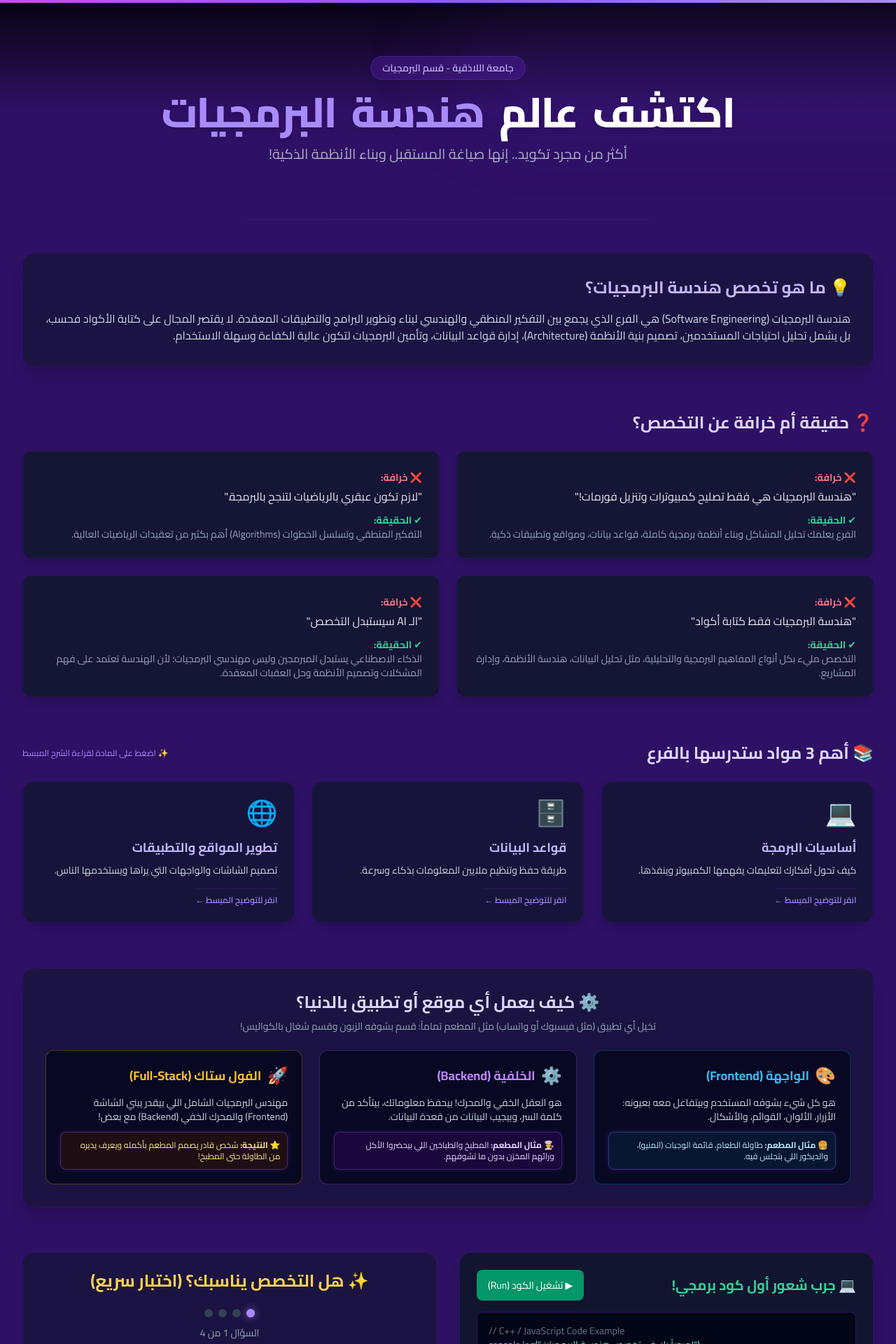
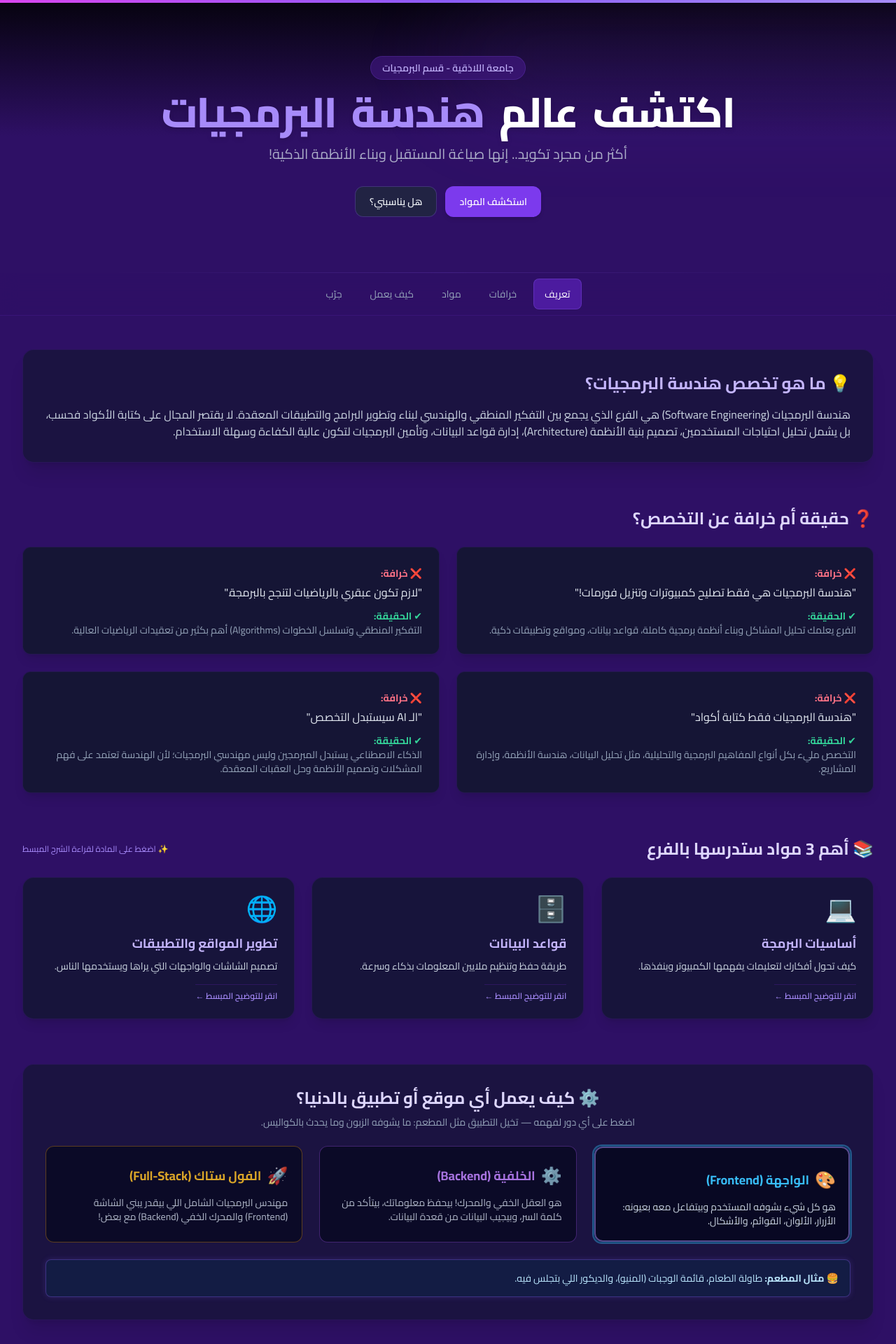
Before and after one commit to zainabjundi97/-, a React (Vite) app: page / in a window 1280 px wide. Shown: the top 1920 px of the page at 70% size. Built offline with nearby package versions, Linux system fonts and the light colour scheme.

Commit message:
add full stack section

```diff
--- a/index.html
+++ b/index.html
@@ -7,6 +7,10 @@
     <link rel="preconnect" href="https://fonts.gstatic.com" crossorigin />
     <link href="https://fonts.googleapis.com/css2?family=Cairo:wght@300;400;600;700;800&display=swap" rel="stylesheet" />
     <meta name="viewport" content="width=device-width, initial-scale=1.0" />
+    <meta
+      name="description"
+      content="تعرّف على تخصص هندسة البرمجيات في جامعة اللاذقية: أهم المواد، الفرق بين الواجهة والخلفية، واختبار سريع هل التخصص يناسبك."
+    />
     <title>هندسة البرمجيات - جامعة اللاذقية</title>
   </head>
   <body>
--- a/src/SoftwareEngApp.jsx
+++ b/src/SoftwareEngApp.jsx
@@ -10,15 +10,18 @@ import Typewriter from './components/Typewriter/Typewriter';
 import MagneticButton from './components/MagneticButton/MagneticButton';
 import CountUp from './components/CountUp/CountUp';
 import QuizSteps from './components/QuizSteps/QuizSteps';
+import SectionNav from './components/SectionNav/SectionNav';
 import { usePrefersReducedMotion } from './hooks/usePrefersReducedMotion';
 import {
   fadeIn,
   scaleFade,
   reducedMotionVariants,
   layoutTransition,
+  celebrate,
 } from './lib/animations';
 
 const MotionDiv = motion.div;
+const MotionSpan = motion.span;
 
 const CODE_OUTPUT =
   'Hello, World! أهلاً بك في قسم هندسة البرمجيات بجامعة اللاذقية 🚀';
@@ -78,43 +81,43 @@ const myths = [
 
 const stackRoles = [
   {
+    id: 'frontend',
     icon: '🎨',
     title: 'الواجهة (Frontend)',
     titleClass: 'text-sky-400',
-    borderClass: 'border-sky-500/30',
+    borderClass: 'border-sky-500/40',
+    activeRing: 'ring-sky-400/40',
     body: 'هو كل شيء بشوفه المستخدم وبيتفاعل معه بعيونه: الأزرار، الألوان، القوائم، والأشكال.',
     calloutClass: 'bg-sky-950/40 border-sky-900/30 text-sky-200',
-    callout: (
-      <>
-        🍔 <strong>مثال المطعم:</strong> طاولة الطعام، قائمة الوجبات (المنيو)، والديكور اللي بتجلس فيه.
-      </>
-    ),
+    calloutLabel: 'مثال المطعم',
+    calloutText: 'طاولة الطعام، قائمة الوجبات (المنيو)، والديكور اللي بتجلس فيه.',
+    calloutEmoji: '🍔',
   },
   {
+    id: 'backend',
     icon: '⚙️',
     title: 'الخلفية (Backend)',
     titleClass: 'text-purple-400',
-    borderClass: 'border-purple-500/30',
+    borderClass: 'border-purple-500/40',
+    activeRing: 'ring-purple-400/40',
     body: 'هو العقل الخفي والمحرك! بيحفظ معلوماتك، بيتأكد من كلمة السر، وبيجيب البيانات من قعدة البيانات.',
     calloutClass: 'bg-purple-950/40 border-purple-900/30 text-purple-200',
-    callout: (
-      <>
-        👨‍🍳 <strong>مثال المطعم:</strong> المطبخ والطباخين اللي بيحضروا الأكل ورائهم المخزن بدون ما تشوفهم.
-      </>
-    ),
+    calloutLabel: 'مثال المطعم',
+    calloutText: 'المطبخ والطباخين اللي بيحضروا الأكل ورائهم المخزن بدون ما تشوفهم.',
+    calloutEmoji: '👨‍🍳',
   },
   {
+    id: 'fullstack',
     icon: '🚀',
     title: 'الفول ستاك (Full-Stack)',
     titleClass: 'text-amber-400',
-    borderClass: 'border-amber-500/30',
+    borderClass: 'border-amber-500/40',
+    activeRing: 'ring-amber-400/40',
     body: 'مهندس البرمجيات الشامل اللي بيقدر يبني الشاشة (Frontend) والمحرك الخفي (Backend) مع بعض!',
     calloutClass: 'bg-amber-950/40 border-amber-900/30 text-amber-200',
-    callout: (
-      <>
-        ⭐ <strong>النتيجة:</strong> شخص قادر يصمم المطعم بأكمله ويعرف يديره من الطاولة حتى المطبخ!
-      </>
-    ),
+    calloutLabel: 'النتيجة',
+    calloutText: 'شخص قادر يصمم المطعم بأكمله ويعرف يديره من الطاولة حتى المطبخ!',
+    calloutEmoji: '⭐',
   },
 ];
 
@@ -130,10 +133,21 @@ export default function SoftwareEngApp() {
   const [score, setScore] = useState(0);
   const [showResult, setShowResult] = useState(false);
   const [selectedCourse, setSelectedCourse] = useState(null);
+  const [activeStackId, setActiveStackId] = useState('frontend');
 
   const runTimeoutRef = useRef(null);
+  const modalCloseRef = useRef(null);
+  const lastFocusRef = useRef(null);
 
-  const closeModal = useCallback(() => setSelectedCourse(null), []);
+  const activeStack =
+    stackRoles.find((role) => role.id === activeStackId) ?? stackRoles[0];
+
+  const closeModal = useCallback(() => {
+    setSelectedCourse(null);
+    if (lastFocusRef.current && typeof lastFocusRef.current.focus === 'function') {
+      lastFocusRef.current.focus();
+    }
+  }, []);
 
   useEffect(() => {
     return () => {
@@ -144,6 +158,7 @@ export default function SoftwareEngApp() {
   useEffect(() => {
     if (!selectedCourse) return undefined;
 
+    lastFocusRef.current = document.activeElement;
     const onKeyDown = (event) => {
       if (event.key === 'Escape') closeModal();
     };
@@ -152,7 +167,12 @@ export default function SoftwareEngApp() {
     const previousOverflow = document.body.style.overflow;
     document.body.style.overflow = 'hidden';
 
+    const focusTimer = window.setTimeout(() => {
+      modalCloseRef.current?.focus();
+    }, 50);
+
     return () => {
+      window.clearTimeout(focusTimer);
       document.removeEventListener('keydown', onKeyDown);
       document.body.style.overflow = previousOverflow;
     };
@@ -193,9 +213,13 @@ export default function SoftwareEngApp() {
         dir="rtl"
       >
         <Hero />
+        <SectionNav />
 
         <main className="w-full max-w-7xl mx-auto px-4 sm:px-6 lg:px-8 py-8 md:py-12 flex-1 space-y-12 md:space-y-16">
-        <Reveal className="transition duration-300 ease-in-out hover:scale-[1.01] hover:bg-violet-900/40 bg-slate-900/60 p-6 md:p-8 rounded-2xl border border-violet-900/30 backdrop-blur-sm shadow-xl space-y-4 motion-reduce:hover:scale-100">
+          <Reveal
+            id="about"
+            className="scroll-mt-24 transition duration-300 hover:bg-violet-900/40 bg-slate-900/60 p-6 md:p-8 rounded-2xl border border-violet-900/30 backdrop-blur-sm shadow-xl space-y-4"
+          >
             <section>
               <h2 className="text-xl sm:text-2xl font-bold text-violet-300 flex items-center gap-2">
                 💡 ما هو تخصص هندسة البرمجيات؟
@@ -206,7 +230,7 @@ export default function SoftwareEngApp() {
             </section>
           </Reveal>
 
-        <section className="space-y-4 md:space-y-6">
+          <section id="myths" className="scroll-mt-24 space-y-4 md:space-y-6">
             <Reveal>
               <h2 className="text-xl sm:text-2xl font-bold text-violet-200">
                 ❓ حقيقة أم خرافة عن التخصص؟
@@ -222,14 +246,16 @@ export default function SoftwareEngApp() {
                   <p className="text-slate-200 mt-1 text-sm sm:text-base">
                     &quot;{item.myth}&quot;
                   </p>
-                <span className="text-emerald-400 font-bold text-sm mt-3 block">✔ الحقيقة:</span>
+                  <span className="text-emerald-400 font-bold text-sm mt-3 block">
+                    ✔ الحقيقة:
+                  </span>
                   <p className="text-slate-400 text-xs sm:text-sm">{item.fact}</p>
                 </Reveal>
               ))}
             </div>
           </section>
 
-        <section className="space-y-6">
+          <section id="courses" className="scroll-mt-24 space-y-6">
             <Reveal className="flex flex-col sm:flex-row justify-between items-start sm:items-center gap-2">
               <h2 className="text-xl sm:text-2xl font-bold text-violet-200 flex items-center gap-2">
                 📚 أهم 3 مواد ستدرسها بالفرع
@@ -273,40 +299,75 @@ export default function SoftwareEngApp() {
             </StaggerGrid>
           </section>
 
-        <Reveal className="bg-slate-900/60 p-6 md:p-8 rounded-2xl border border-violet-900/30 backdrop-blur-sm shadow-xl space-y-6">
+          <Reveal
+            id="stack"
+            className="scroll-mt-24 bg-slate-900/60 p-6 md:p-8 rounded-2xl border border-violet-900/30 backdrop-blur-sm shadow-xl space-y-6"
+          >
             <div className="text-center max-w-2xl mx-auto space-y-2">
               <h2 className="text-xl sm:text-2xl font-bold text-violet-200 flex items-center justify-center gap-2">
                 ⚙️ كيف يعمل أي موقع أو تطبيق بالدنيا؟
               </h2>
               <p className="text-xs sm:text-sm text-slate-400">
-              تخيل أي تطبيق (مثل فيسبوك أو واتساب) مثل المطعم تماماً: قسم بشوفه الزبون وقسم شغال بالكواليس!
+                اضغط على أي دور لفهمه — تخيل التطبيق مثل المطعم: ما يشوفه الزبون وما يحدث بالكواليس.
               </p>
             </div>
 
-          <StaggerGrid className="grid grid-cols-1 md:grid-cols-3 gap-4 md:gap-6">
-            {stackRoles.map((role) => (
-              <AnimatedCard
-                key={role.title}
-                className={`bg-slate-950/70 p-5 rounded-xl border ${role.borderClass} space-y-3`}
+            <div className="grid grid-cols-1 md:grid-cols-3 gap-4 md:gap-6">
+              {stackRoles.map((role) => {
+                const isActive = role.id === activeStackId;
+                return (
+                  <button
+                    key={role.id}
+                    type="button"
+                    onClick={() => setActiveStackId(role.id)}
+                    className={`relative text-right bg-slate-950/70 p-5 rounded-xl border ${role.borderClass} space-y-3 min-h-[44px] cursor-pointer transition ${
+                      isActive ? `ring-2 ${role.activeRing}` : 'opacity-85 hover:opacity-100'
+                    }`}
                   >
-                <div className="flex items-center gap-2">
-                  <AnimatedIcon className="text-2xl">{role.icon}</AnimatedIcon>
+                    {isActive &&
+                      !prefersReducedMotion && (
+                        <MotionDiv
+                          layoutId="stack-active"
+                          className="absolute inset-0 rounded-xl border-2 border-violet-400/50 pointer-events-none"
+                          transition={layoutTransition}
+                        />
+                      )}
+                    <div className="relative flex items-center gap-2">
+                      <span className="text-2xl">{role.icon}</span>
                       <h3 className={`font-bold ${role.titleClass} text-base sm:text-lg`}>
                         {role.title}
                       </h3>
                     </div>
-                <p className="text-slate-300 text-xs sm:text-sm leading-relaxed">{role.body}</p>
+                    <p className="relative text-slate-300 text-xs sm:text-sm leading-relaxed">
+                      {role.body}
+                    </p>
+                  </button>
+                );
+              })}
+            </div>
+
+            <AnimatePresence mode="wait">
+              <MotionDiv
+                key={activeStack.id}
+                initial="hidden"
+                animate="visible"
+                exit="exit"
+                variants={enterVariants}
+              >
                 <GlowCallout
-                  className={`${role.calloutClass} p-2.5 rounded-lg border text-xs`}
+                  className={`${activeStack.calloutClass} p-3 sm:p-4 rounded-lg border text-xs sm:text-sm`}
                 >
-                  {role.callout}
+                  {activeStack.calloutEmoji}{' '}
+                  <strong>{activeStack.calloutLabel}:</strong> {activeStack.calloutText}
                 </GlowCallout>
-              </AnimatedCard>
-            ))}
-          </StaggerGrid>
+              </MotionDiv>
+            </AnimatePresence>
           </Reveal>
 
-        <Reveal className="grid grid-cols-1 lg:grid-cols-2 gap-6 md:gap-8 items-start">
+          <Reveal
+            id="try"
+            className="scroll-mt-24 grid grid-cols-1 lg:grid-cols-2 gap-6 md:gap-8 items-start"
+          >
             <section className="bg-slate-900/90 p-5 sm:p-6 rounded-2xl border border-violet-900/40 shadow-xl space-y-4 backdrop-blur-md h-full flex flex-col justify-between">
               <div>
                 <div className="flex flex-col sm:flex-row justify-between items-start sm:items-center gap-3 mb-4">
@@ -362,7 +423,10 @@ export default function SoftwareEngApp() {
               </AnimatePresence>
             </section>
 
-          <section className="bg-slate-900/60 p-5 sm:p-6 rounded-2xl border border-violet-900/30 text-center space-y-6 backdrop-blur-sm h-full flex flex-col justify-center">
+            <section
+              id="quiz"
+              className="scroll-mt-24 bg-slate-900/60 p-5 sm:p-6 rounded-2xl border border-violet-900/30 text-center space-y-6 backdrop-blur-sm h-full flex flex-col justify-center"
+            >
               <h2 className="text-xl sm:text-2xl font-bold text-amber-300">
                 ✨ هل التخصص يناسبك؟ (اختبار سريع)
               </h2>
@@ -392,7 +456,9 @@ export default function SoftwareEngApp() {
                     <div className="flex flex-col sm:flex-row justify-center gap-3">
                       <MagneticButton
                         type="button"
-                      onClick={() => handleAnswer(questions[currentQuestion].points)}
+                        onClick={() =>
+                          handleAnswer(questions[currentQuestion].points)
+                        }
                         className="w-full sm:w-auto min-h-[44px] bg-violet-600 hover:bg-violet-500 text-white px-5 py-2.5 rounded-xl font-medium text-sm transition cursor-pointer shadow-md"
                       >
                         نعم، ينطبق عليّ
@@ -415,14 +481,44 @@ export default function SoftwareEngApp() {
                     variants={enterVariants}
                     className="space-y-4"
                   >
+                    <MotionDiv
+                      className="inline-block"
+                      animate={
+                        prefersReducedMotion || score < 75
+                          ? undefined
+                          : { scale: celebrate.scale }
+                      }
+                      transition={
+                        prefersReducedMotion || score < 75
+                          ? undefined
+                          : { duration: 0.55, ease: 'easeOut' }
+                      }
+                    >
                       <CountUp
                         value={score}
                         suffix="%"
                         className="text-3xl sm:text-4xl font-extrabold text-emerald-400"
                       />
+                    </MotionDiv>
+
+                    {score >= 75 && (
+                      <MotionSpan
+                        className="inline-flex items-center gap-2 rounded-full bg-emerald-500/15 border border-emerald-400/40 text-emerald-300 text-xs sm:text-sm font-semibold px-3 py-1.5"
+                        initial="hidden"
+                        animate="visible"
+                        variants={
+                          prefersReducedMotion
+                            ? reducedMotionVariants
+                            : celebrate.badge
+                        }
+                      >
+                        ✓ ترشيح ممتاز
+                      </MotionSpan>
+                    )}
+
                     <p className="text-sm sm:text-lg text-slate-200">
                       {score >= 75
-                      ? 'ترشيح ممتاز! لديك شغف وتفكير يناسب تخصص البرمجيات جداً.'
+                        ? 'لديك شغف وتفكير يناسب تخصص البرمجيات جداً.'
                         : 'التخصص يحتاج رغبة في حل المشاكل، يمكنك التجربة والاستكشاف أكثر!'}
                     </p>
                     <button
@@ -439,8 +535,11 @@ export default function SoftwareEngApp() {
           </Reveal>
         </main>
 
-      <footer className="w-full py-6 text-center text-slate-500 text-xs sm:text-sm border-t border-violet-950 mt-8">
-        تم التطوير بواسطة React + Vite ✨
+        <footer className="w-full py-8 text-center text-slate-400 text-xs sm:text-sm border-t border-violet-950 mt-8 space-y-1">
+          <p className="font-semibold text-violet-200/90">
+            جامعة اللاذقية — قسم هندسة البرمجيات
+          </p>
+          <p>صفحة تعريفية للطلاب © {new Date().getFullYear()}</p>
         </footer>
 
         <AnimatePresence>
@@ -472,6 +571,7 @@ export default function SoftwareEngApp() {
                 onClick={(event) => event.stopPropagation()}
               >
                 <button
+                  ref={modalCloseRef}
                   type="button"
                   onClick={closeModal}
                   aria-label="إغلاق"
--- a/src/components/Hero/Hero.jsx
+++ b/src/components/Hero/Hero.jsx
@@ -124,6 +124,35 @@ export default function Hero() {
         >
           أكثر من مجرد تكويد.. إنها صياغة المستقبل وبناء الأنظمة الذكية!
         </MotionP>
+
+        <div className="mt-8 flex flex-col sm:flex-row items-stretch sm:items-center justify-center gap-3">
+          <a
+            href="#courses"
+            onClick={(event) => {
+              event.preventDefault();
+              document.getElementById('courses')?.scrollIntoView({
+                behavior: 'smooth',
+                block: 'start',
+              });
+            }}
+            className="min-h-[44px] inline-flex items-center justify-center px-5 py-2.5 rounded-xl bg-violet-600 hover:bg-violet-500 text-white text-sm font-semibold transition shadow-md"
+          >
+            استكشف المواد
+          </a>
+          <a
+            href="#quiz"
+            onClick={(event) => {
+              event.preventDefault();
+              document.getElementById('quiz')?.scrollIntoView({
+                behavior: 'smooth',
+                block: 'start',
+              });
+            }}
+            className="min-h-[44px] inline-flex items-center justify-center px-5 py-2.5 rounded-xl bg-slate-800/80 hover:bg-slate-700 text-slate-100 text-sm font-semibold transition border border-violet-500/30"
+          >
+            هل يناسبني؟
+          </a>
+        </div>
       </MotionDiv>
 
       <div className="absolute bottom-0 left-1/2 -translate-x-1/2 w-3/4 max-w-5xl h-[1px] bg-gradient-to-r from-transparent via-violet-500/20 to-transparent" />
--- a/src/components/Reveal/Reveal.jsx
+++ b/src/components/Reveal/Reveal.jsx
@@ -8,12 +8,13 @@ const MotionDiv = motion.div;
 /**
  * Once-only scroll reveal wrapper. No re-animation on scroll up/down.
  */
-export default function Reveal({ children, className = '' }) {
+export default function Reveal({ children, className = '', id }) {
   const prefersReducedMotion = usePrefersReducedMotion();
   const { ref, inView } = useInView({ triggerOnce: true, threshold: 0.12 });
 
   return (
     <MotionDiv
+      id={id}
       ref={ref}
       className={className}
       initial="hidden"
--- /dev/null
+++ b/src/components/SectionNav/SectionNav.jsx
@@ -0,0 +1,89 @@
+import { useEffect, useState } from 'react';
+import { motion } from 'motion/react';
+import { layoutTransition } from '../../lib/animations';
+import { usePrefersReducedMotion } from '../../hooks/usePrefersReducedMotion';
+
+const MotionSpan = motion.span;
+
+const SECTIONS = [
+  { id: 'about', label: 'تعريف' },
+  { id: 'myths', label: 'خرافات' },
+  { id: 'courses', label: 'مواد' },
+  { id: 'stack', label: 'كيف يعمل' },
+  { id: 'try', label: 'جرّب' },
+];
+
+function scrollToId(id) {
+  const el = document.getElementById(id);
+  if (el) {
+    el.scrollIntoView({
+      behavior: 'smooth',
+      block: 'start',
+    });
+  }
+}
+
+/**
+ * Sticky compact section nav; active item from IntersectionObserver on section ids.
+ */
+export default function SectionNav() {
+  const prefersReducedMotion = usePrefersReducedMotion();
+  const [activeId, setActiveId] = useState('about');
+
+  useEffect(() => {
+    const observers = SECTIONS.map(({ id }) => {
+      const el = document.getElementById(id);
+      if (!el) return null;
+      const io = new IntersectionObserver(
+        ([entry]) => {
+          if (entry.isIntersecting) setActiveId(id);
+        },
+        { threshold: 0.2, rootMargin: '-15% 0px -55% 0px' },
+      );
+      io.observe(el);
+      return io;
+    }).filter(Boolean);
+
+    return () => observers.forEach((io) => io.disconnect());
+  }, []);
+
+  return (
+    <nav
+      aria-label="أقسام الصفحة"
+      className="sticky top-1 z-40 w-full border-b border-violet-900/40 bg-violet-950/85 backdrop-blur-md"
+    >
+      <div className="max-w-7xl mx-auto px-2 sm:px-4 py-2 overflow-x-auto">
+        <ul className="flex items-center justify-start sm:justify-center gap-1 sm:gap-2 min-w-max mx-auto">
+          {SECTIONS.map((section) => {
+            const isActive = activeId === section.id;
+            return (
+              <li key={section.id} className="relative">
+                <button
+                  type="button"
+                  onClick={() => scrollToId(section.id)}
+                  className={`relative min-h-[44px] px-3 sm:px-4 rounded-lg text-xs sm:text-sm font-medium transition cursor-pointer ${
+                    isActive
+                      ? 'text-white'
+                      : 'text-slate-400 hover:text-violet-200'
+                  }`}
+                >
+                  {isActive &&
+                    (prefersReducedMotion ? (
+                      <span className="absolute inset-0 rounded-lg bg-violet-700/50 border border-violet-500/30" />
+                    ) : (
+                      <MotionSpan
+                        layoutId="section-nav-active"
+                        className="absolute inset-0 rounded-lg bg-violet-700/50 border border-violet-500/30"
+                        transition={layoutTransition}
+                      />
+                    ))}
+                  <span className="relative z-10">{section.label}</span>
+                </button>
+              </li>
+            );
+          })}
+        </ul>
+      </div>
+    </nav>
+  );
+}
```
Also changed, not shown: src/lib/animations.js, 1 other file (tests, documents, lock files or other folders). Lines whose indentation alone changed are shown as unchanged.
